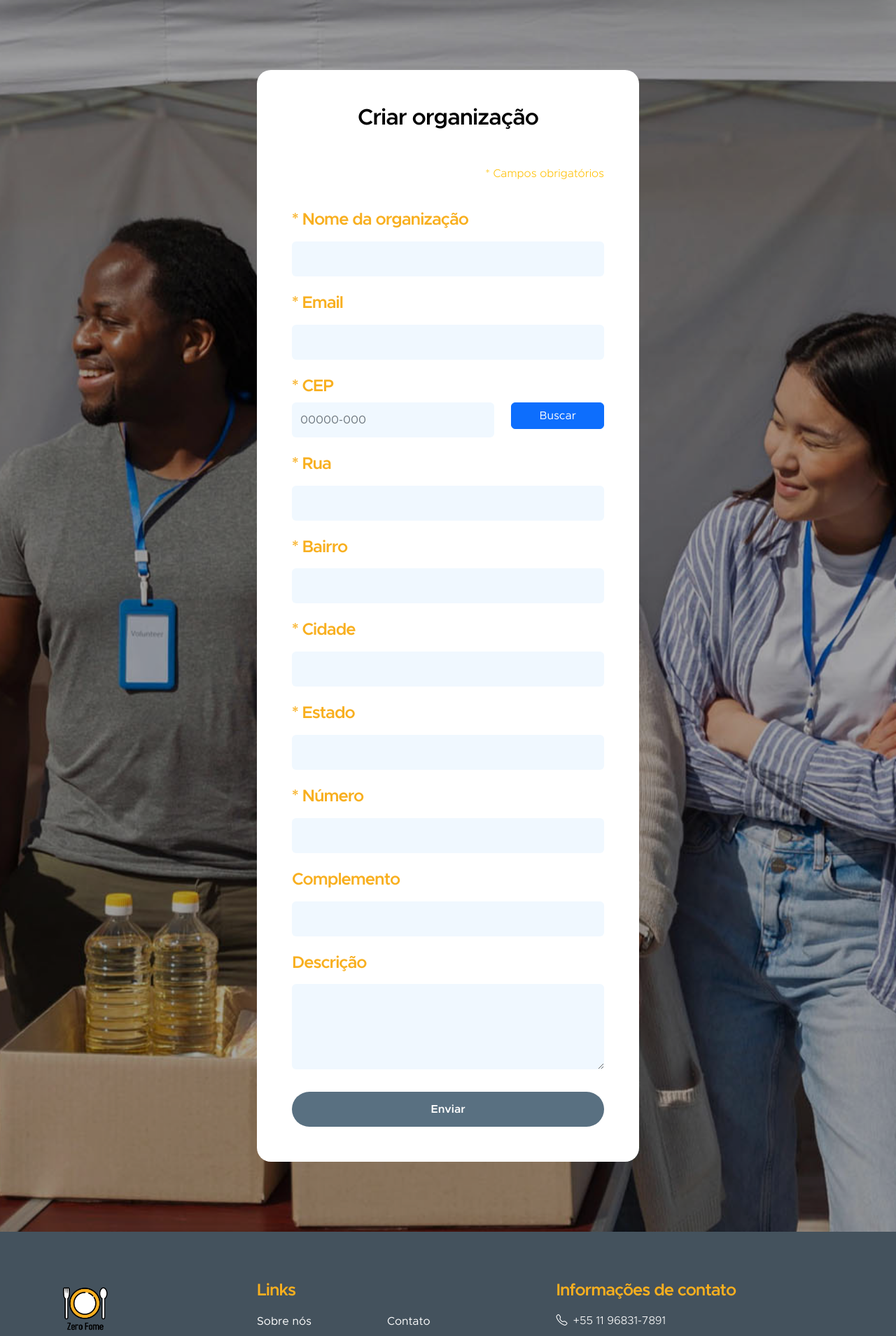
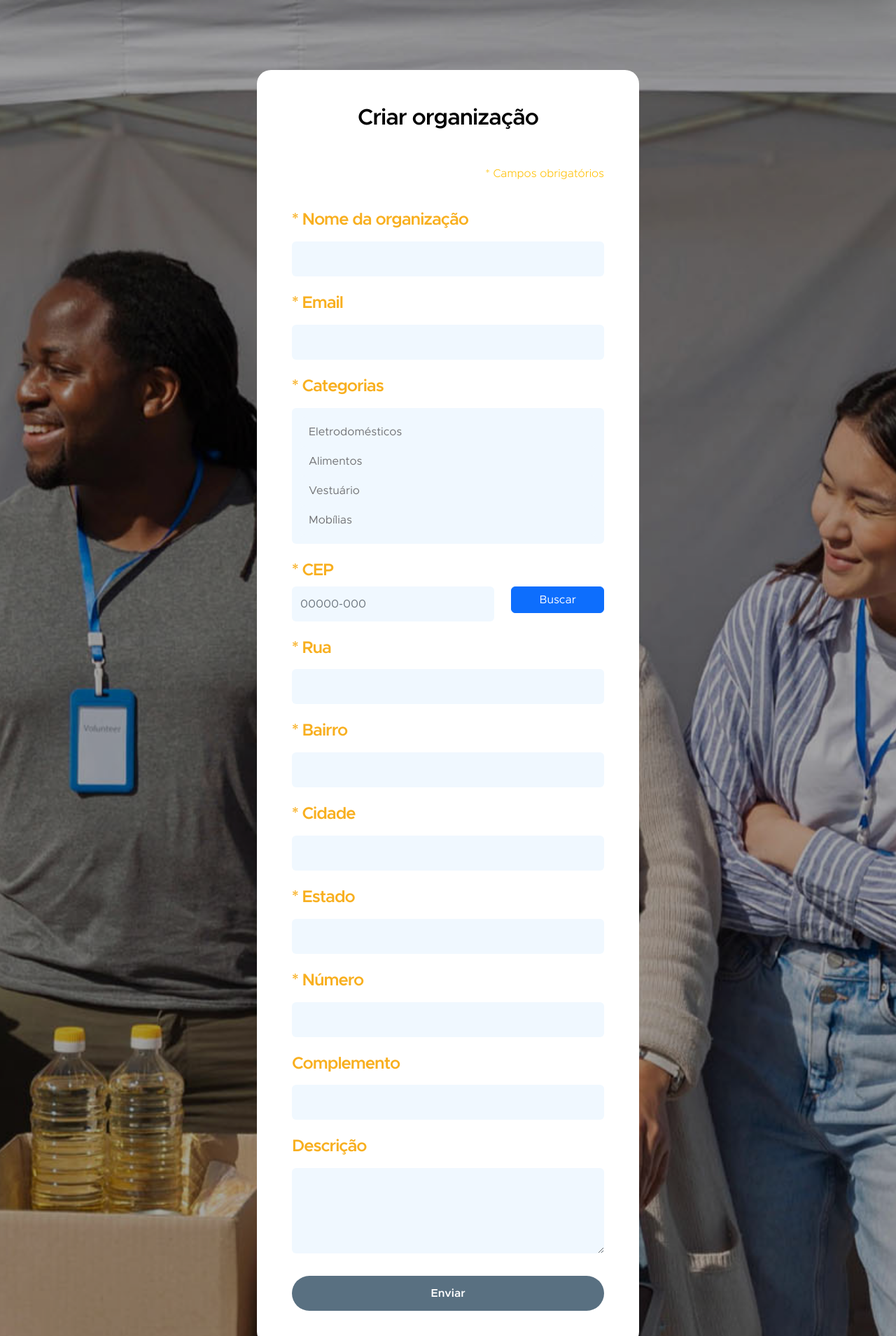
Before and after one commit to notOliveira/Corrente-do-Bem, a Django app: page /organizations/create/ in a window 1280 px wide. Shown: the part 90-1999 px from the top of the page at 70% size. Run offline with Django 5.2, Linux system fonts and the light colour scheme; the visitor is signed in with stand-in values (Sample User, id 1); some libraries are stand-ins or nearby versions.

Commit message:
Adicionando categorias

```diff
--- a/organizations/admin.py
+++ b/organizations/admin.py
@@ -1,5 +1,9 @@
 from django.contrib import admin
-from .models import Organization, OrganizationProfile
+from .models import Organization, OrganizationProfile, Category
 
 admin.site.register(Organization)
 admin.site.register(OrganizationProfile)
+
+@admin.register(Category)
+class GenreAdmin(admin.ModelAdmin):
+    list_display = ["id", "name"]
--- a/organizations/constants.py
+++ b/organizations/constants.py
@@ -27,3 +27,11 @@ STATE_CHOICES = (
     ('SE', 'Sergipe'),
     ('TO', 'Tocantins'),
 )
+
+CATEGORY_CHOICES = (
+    (1, 'Eletrodomésticos'),
+    (2, 'Alimentos'),
+    (3, 'Vestuário'),
+    (4, 'Mobílias'),
+    (5, 'Diversos')
+)
--- a/organizations/forms.py
+++ b/organizations/forms.py
@@ -4,29 +4,29 @@ from .models import Organization, OrganizationProfile
 class OrganizationCreationForm(forms.ModelForm):
     class Meta:
         model = Organization
-        fields = ['name', 'email', 'cep', 'street', 'neighborhood', 'city', 'state', 'number', 'complement', 'description']
-        # dictionary = {}
-        # for field in fields:
-        #     dictionary[field] = forms.TextInput(attrs={'class': 'form-control'})
-        # widgets = dictionary
-        # labels = {
-        #     'name': 'Nome',
-        #     'email': 'Email',
-        #     'cep': 'CEP',
-        #     'street': 'Rua',
-        #     'neighborhood': 'Bairro',
-        #     'city': 'Cidade',
-        #     'state': 'Estado',
-        #     'number': 'Número',
-        #     'complement': 'Complemento',
-        #     'description': 'Descrição',
-        # }
+        # fields = ['name', 'email', 'category', 'cep', 'street', 'neighborhood', 'city', 'state', 'number', 'complement', 'description']
+        fields = '__all__'
+
+        # add form-control in fields
+
+        widgets = {
+            'name': forms.TextInput(attrs={'class': 'form-control'}),
+            'email': forms.EmailInput(attrs={'class': 'form-control'}),
+            'cep': forms.TextInput(attrs={'class': 'form-control'}),
+            'street': forms.TextInput(attrs={'class': 'form-control'}),
+            'neighborhood': forms.TextInput(attrs={'class': 'form-control'}),
+            'city': forms.TextInput(attrs={'class': 'form-control'}),
+            'state': forms.Select(attrs={'class': 'form-control'}),
+            'number': forms.TextInput(attrs={'class': 'form-control'}),
+            'complement': forms.TextInput(attrs={'class': 'form-control'}),
+            'description': forms.Textarea(attrs={'class': 'form-control'}),
+        }
 
 class OrganizationUpdateForm(forms.ModelForm):
 
     class Meta:
         model = Organization
-        fields = ['name', 'cep', 'street', 'neighborhood', 'city', 'state', 'number', 'complement', 'description']
+        fields = ['name', 'category', 'cep', 'street', 'neighborhood', 'city', 'state', 'number', 'complement', 'description']
 
 class OrganizationProfileUpdateForm(forms.ModelForm):
     class Meta:
--- a/organizations/models.py
+++ b/organizations/models.py
@@ -1,6 +1,13 @@
 from django.db import models
 from PIL import Image
-from .constants import STATE_CHOICES
+from .constants import STATE_CHOICES, CATEGORY_CHOICES
+
+
+class Category(models.Model):
+    name = models.IntegerField(choices=CATEGORY_CHOICES, unique=True)
+
+    def __str__(self):
+        return self.get_name_display()
 
 class Organization(models.Model):
     name = models.CharField(max_length=100)
@@ -14,8 +21,8 @@ class Organization(models.Model):
     complement = models.CharField(max_length=100, blank=True, null=True)
     description = models.TextField(blank=True, null=True)
     users = models.ManyToManyField('users.CustomUser', related_name='organization_users', blank=True)
-    # Work on category system in the future
-    # category = models.CharField(max_length=100, blank=True, null=True)
+    category = models.ManyToManyField(Category, related_name='organization_categorys', blank=True)
+
 
     def __str__(self):
         return self.name
--- a/organizations/templates/organizations/create-org.html
+++ b/organizations/templates/organizations/create-org.html
@@ -23,7 +23,8 @@
                             {% csrf_token %}
                             <h3 class="mb-4 text-center">Criar organização</h3>
 
-                            <div class="row">
+                            {% comment %} {{form}} {% endcomment %}
+                             <div class="row">
 
                                 <div class="text-end mt-4">
                                     <p class="text-warning">* Campos obrigatórios</p>
@@ -44,6 +45,22 @@
                                 <div class="col-12 mt-2">
                                     <input type="email" name="email" id="id_email" pattern="[^ @]*@[^ @]*" class="form-control" maxlength="100" required>
                                 </div>
+
+                                <div class="col-12">
+                                    <h5 class="mt-4">* Categorias</h5>
+                                </div>
+
+                                <div class="col-12 mt-2">
+                                    <select name="category" class="form-control" id="id_category" multiple="" required>
+                                        <option class="form-control" value="1">Eletrodomésticos</option>
+                                        <option class="form-control" value="2">Alimentos</option>
+                                        <option class="form-control" value="3">Vestuário</option>
+                                        <option class="form-control" value="4">Mobílias</option>
+                                        <option class="form-control" value="5">Diversos</option>
+                                    </select>
+                                </div>
+
+                                <p class="text-info mt-3 d-none">Selecione o que sua organização deseja receber</p>
 
                                 <div class="col-12">
                                     <h5 class="mt-4">* CEP</h5>
--- a/organizations/views.py
+++ b/organizations/views.py
@@ -22,6 +22,7 @@ def create_org(request):
             try:
                 organization = form.save(commit=False)
                 organization.save()
+                form.save_m2m()
                 organization.users.add(request.user)
                 messages.success(request, 'Organização criada com sucesso!')
                 return redirect('organizations')
```
Also changed, not shown: main/management/commands/init.py (added, +24 -0 lines), organizations/templates/organizations/organization.html (+7 -2 lines), main/management/__init__.py (added), main/management/commands/__init__.py (added), organizations/migrations/0001_initial.py, organizations/migrations/0002_initial.py, users/migrations/0001_initial.py.
